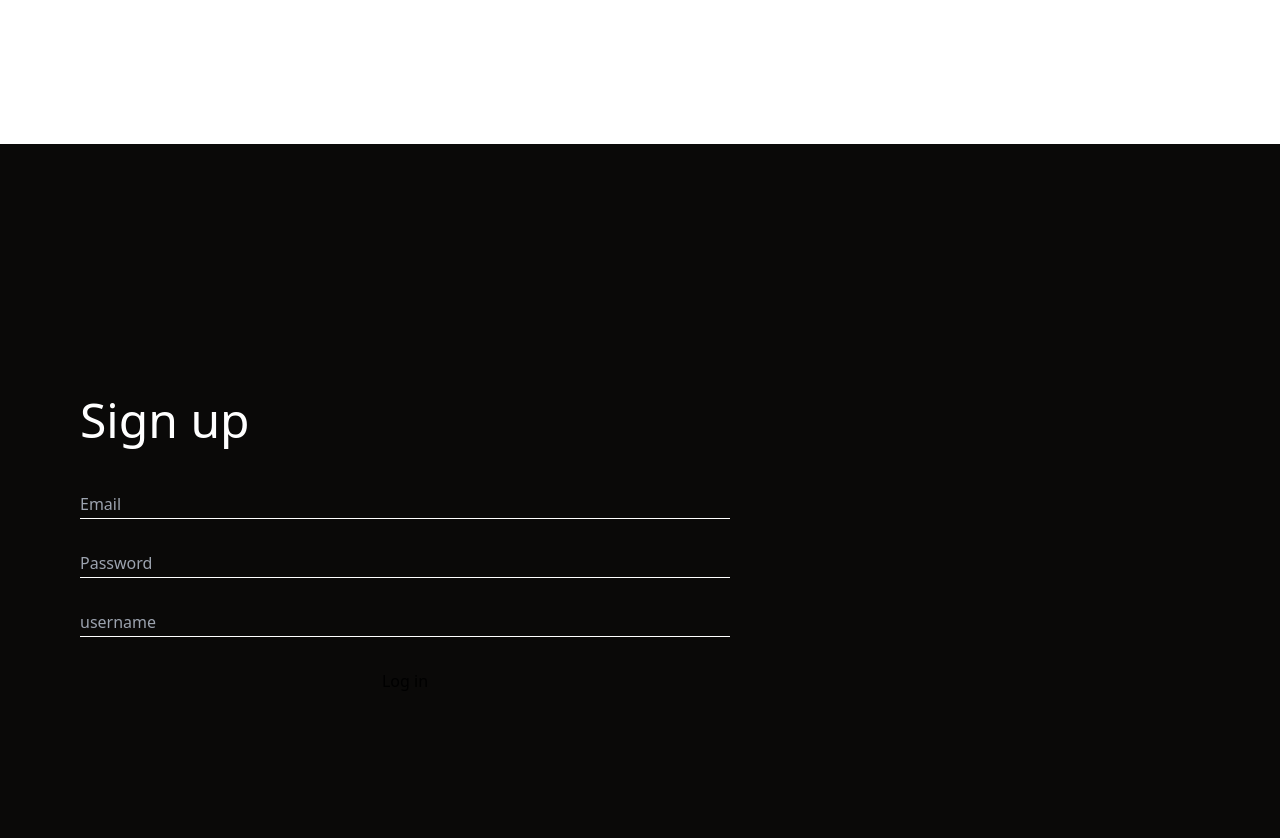
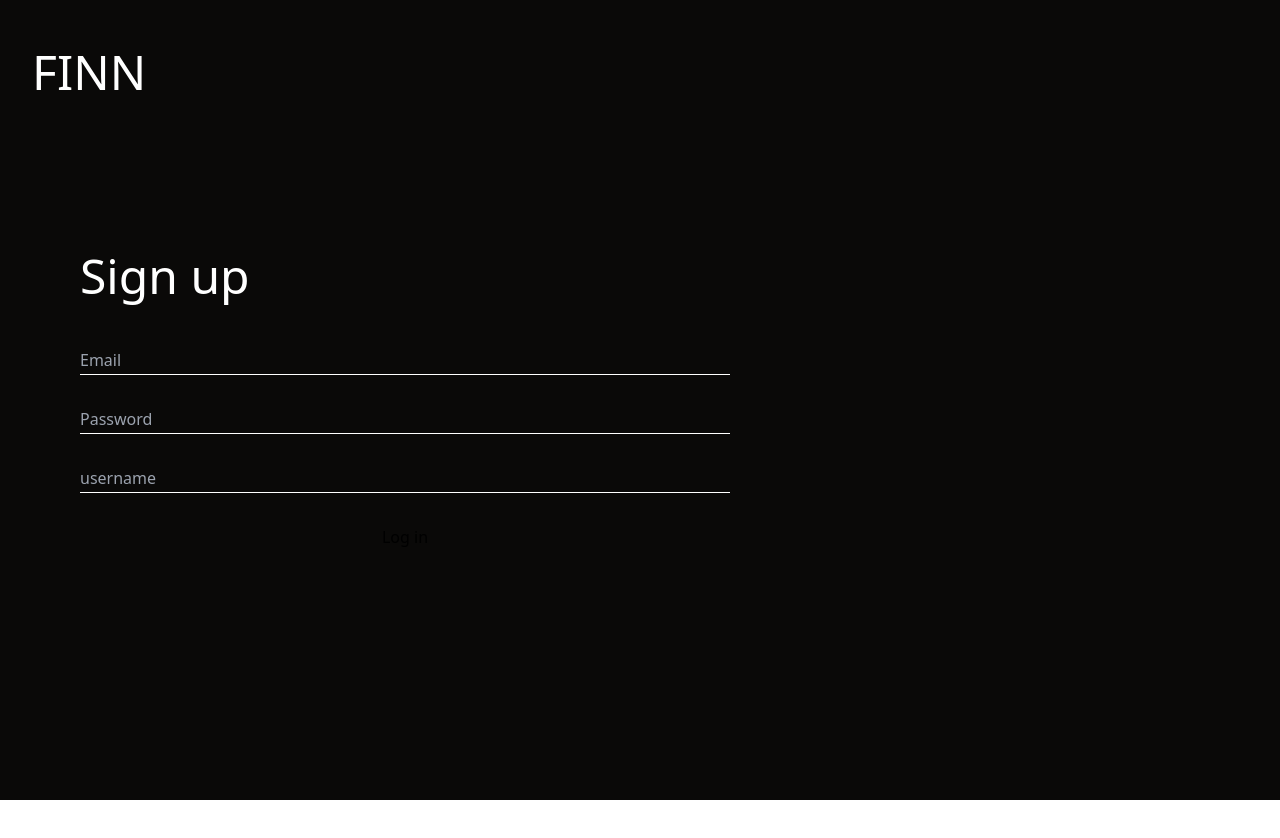
Before and after one commit to EmileKost/finance-app, a Next.js app: page /register in a window 1280 px wide. Shown: the top 838 px of the page. After the commit the page ends 800 px from the top, so only its background shows below. Built offline with nearby package versions, Linux system fonts and the light colour scheme.

Commit message:
feat(user): layout and auth headre

```diff
--- a/src/app/(auth)/__components/TheHeaderAuthentication.tsx
+++ /dev/null
@@ -1,5 +0,0 @@
-export const TheHeaderAuthentication = () => (
-	<header className="w-full py-4 md:py-12">
-		<h1 className="text-white-primary">Finn</h1>
-	</header>
-);
--- a/src/app/(auth)/layout.tsx
+++ b/src/app/(auth)/layout.tsx
@@ -1,6 +1,6 @@
 import { ReactNode } from "react";
 
-import { TheHeaderAuthentication } from "./__components/TheHeaderAuthentication";
+import { TheHeaderAuthentication } from "../../components/TheHeaderAuthentication";
 
 export default function AuthLayout({ children }: { children: ReactNode }) {
 	return (
--- a/src/app/(dashboard)/layout.tsx
+++ b/src/app/(dashboard)/layout.tsx
@@ -0,0 +1,10 @@
+import { ReactNode } from "react";
+
+export default function DashboardLayout({ children }: { children: ReactNode }) {
+	return (
+		// @ts-ignore Weird UMD global error because TS14 not supporting Fragments shorthand <> right now.
+		<>
+			<main>{children}</main>
+		</>
+	);
+}
--- a/src/app/(dashboard)/overview/page.tsx
+++ b/src/app/(dashboard)/overview/page.tsx
@@ -1,7 +1,3 @@
 export default function Overview() {
-	return (
-		<div>
-			<div>Overview page</div>
-		</div>
-	);
+	return <div>Dit is een test</div>;
 }
--- a/src/app/actions/authentication.tsx
+++ b/src/app/actions/authentication.tsx
@@ -1,17 +1,26 @@
 "use server";
 
+import { sql } from "@vercel/postgres";
+
+// TODO: Fix types
 export const signup = async (formData: FormData) => {
 	if (!formData) return;
 
 	console.log(formData);
 };
-
+const emails = ["test@test"];
 export const login = async (formData: FormData) => {
 	if (!formData) return;
 
-	console.log({ formData });
+	const email = formData.get("email");
 };
 
 // This is a server action
 // - Make API call to DB here and send the appropriate RES to user back
 // TODO: Make connection with DB (postgres)
+
+// Psuedo
+// - if !formData return
+// - Check if email exists and check if valid, if so throw error
+// - else create form object
+// - Save to DB
--- /dev/null
+++ b/src/components/TheHeaderAuthentication.tsx
@@ -0,0 +1,5 @@
+export const TheHeaderAuthentication = () => (
+	<header className="w-full py-4 md:py-12 fixed top-0 left-0 px-3 md:px-8">
+		<h1 className="text-white-primary uppercase">Finn</h1>
+	</header>
+);
```
Also changed, not shown: src/components/auth/RegisterForm.tsx (+9 -1 lines).
